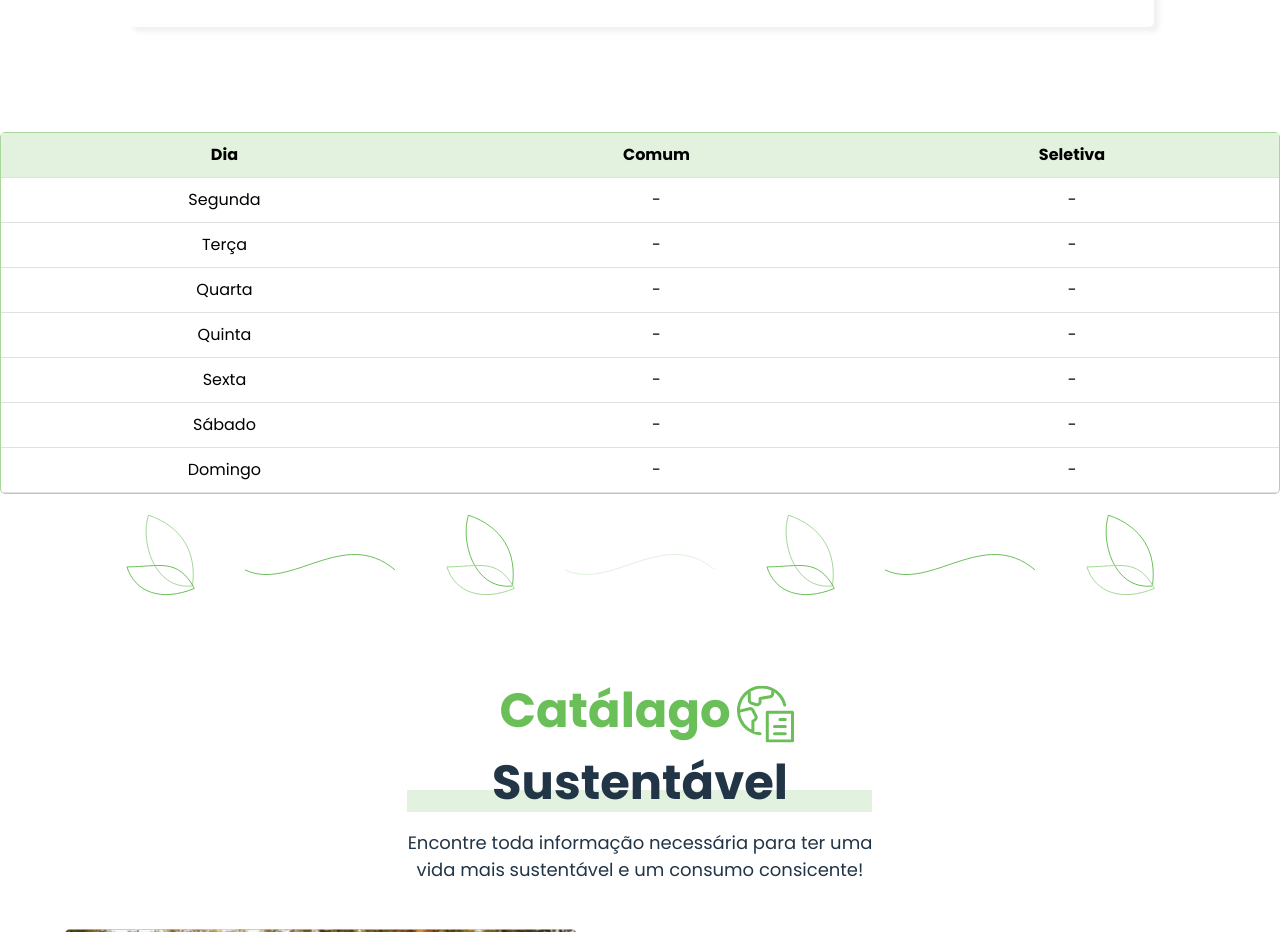
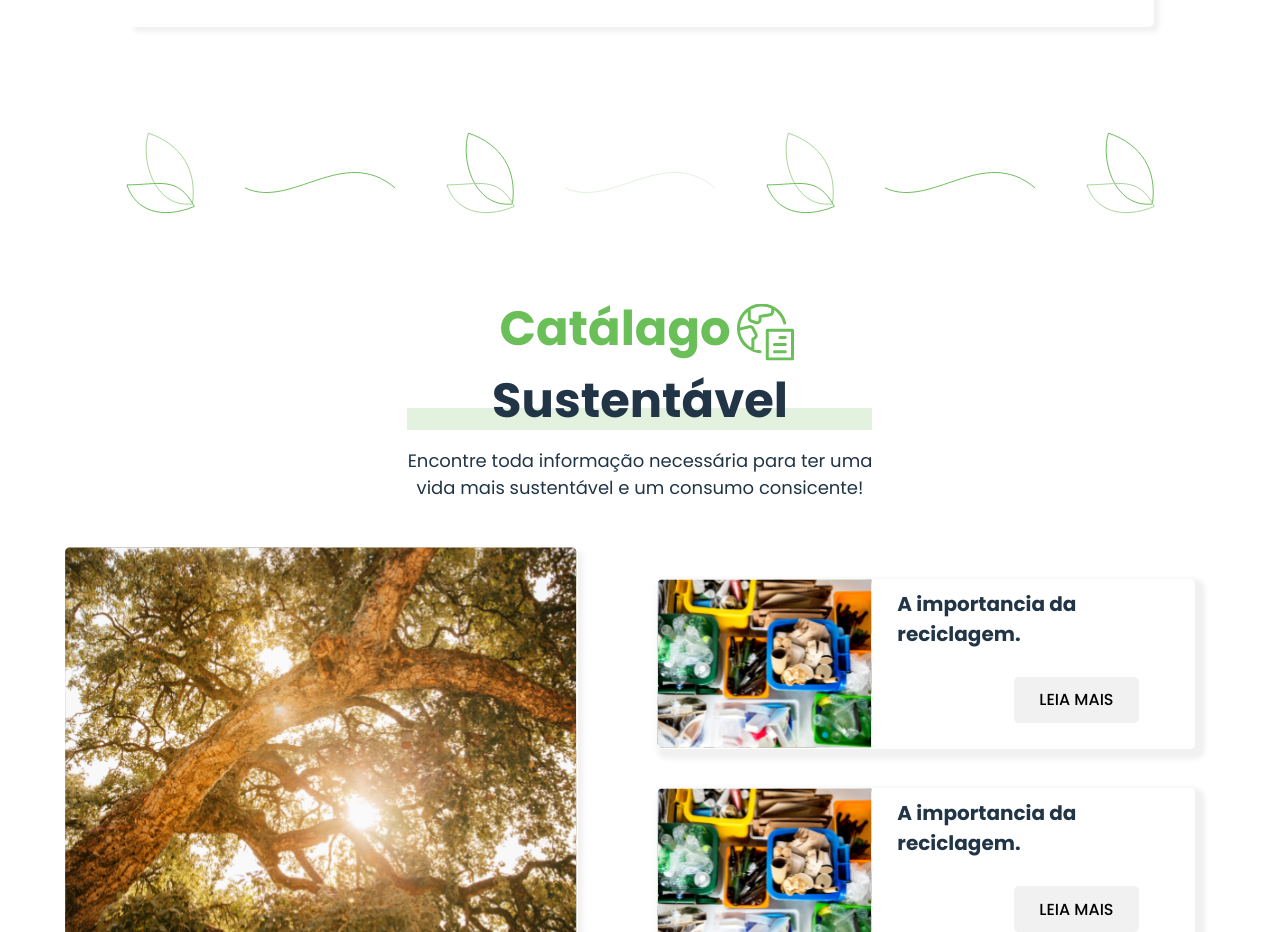
Before and after one commit to kamimarinn/EcoGuiaWEB, a React (Vite) app: page / in a window 1280 px wide. Shown: the part 2340-3272 px from the top of the page. Built offline with nearby package versions, Linux system fonts and the light colour scheme; grey boxes are pictures that could not be loaded.

Commit message:
Update HorarioColeta.jsx

```diff
--- a/src/componentes/HorarioColeta/HorarioColeta.jsx
+++ b/src/componentes/HorarioColeta/HorarioColeta.jsx
@@ -8,13 +8,14 @@ function HorarioColeta() {
 
     const [dados,setDados] = useState('')
     const [cep,setCep]     = useState('')
+    const[hidden , setHiden] = useState(true)
     const[loading,setLoading] = useState(false)
     const getTime = async () => {
         setLoading(true)
         try{
           const response = await api.post('/pickupTime',{cep})
           setDados(response.data)
-          console.log(response.data)
+          setHiden(false)
         }catch(erro){
           console.log(erro)
         }
@@ -42,7 +43,7 @@ function HorarioColeta() {
 {loading?
     <div class="loader"></div>
     :
-    <div className="tabela-container">
+    <div className="tabela-container" hidden={hidden}>
     {/* Cabeçalho da tabela */}
     <table className="table">
       <thead>
```
